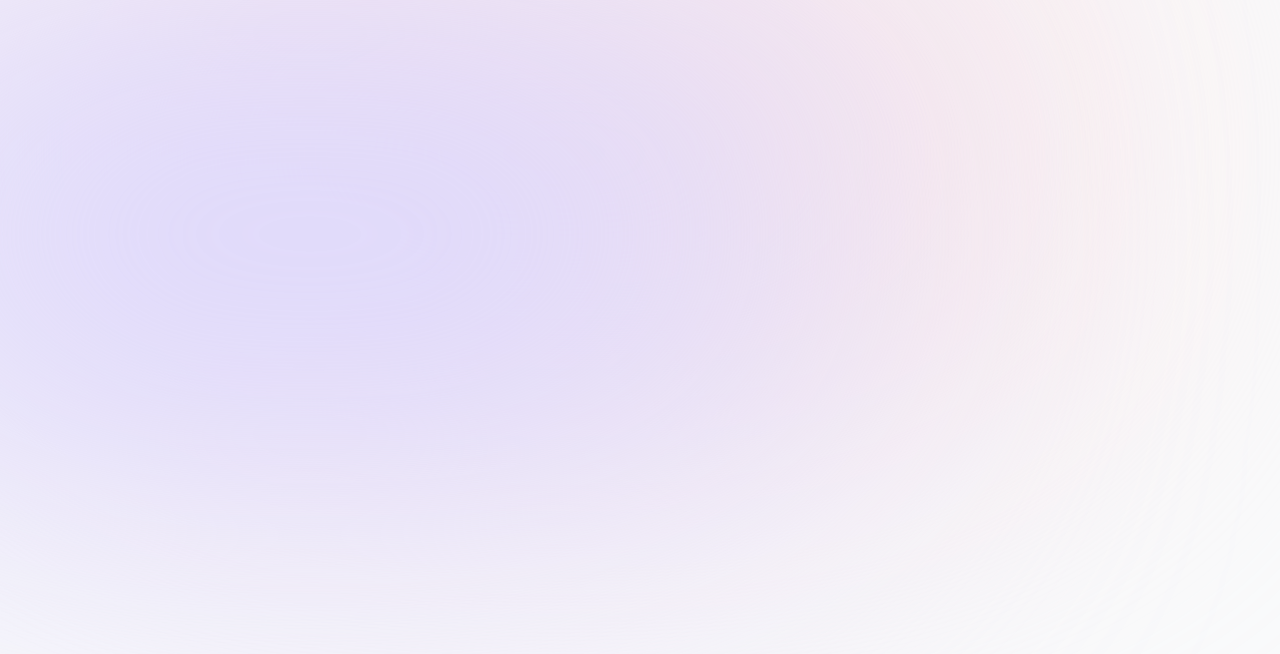
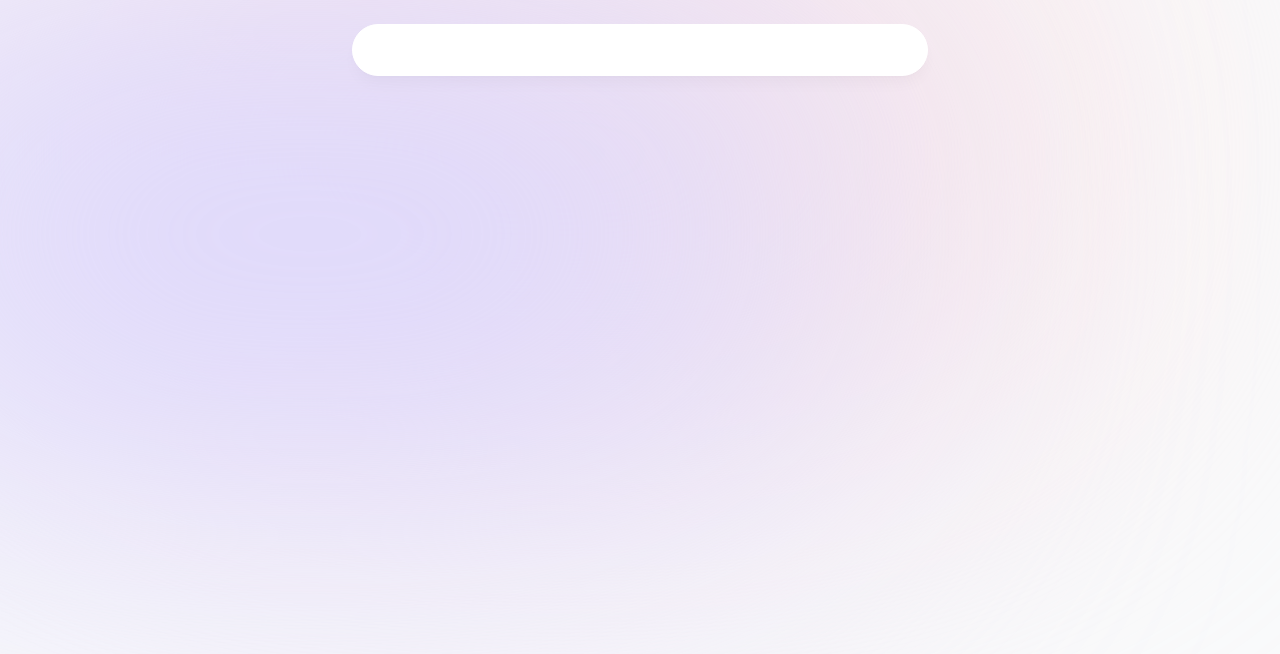
Before and after one commit to JaggerLaw/nextportfolio, a Next.js app: page / in a window 1280 px wide. Shown: the top 654 px of the page. Built offline with nearby package versions, Linux system fonts and the light colour scheme.

Commit message:
added nav bar, and animation

```diff
--- a/app/layout.tsx
+++ b/app/layout.tsx
@@ -1,3 +1,4 @@
+import Header from "@/components/header";
 import "./globals.css";
 import { Inter } from "next/font/google";
 
@@ -16,9 +17,13 @@
 }) {
   return (
     <html lang="en">
-      <body className={`${inter.className} bg-gray-50 text-gray-950 relative`}>
+      <body
+        className={`${inter.className} bg-gray-50 text-gray-950 relative h-[5000px]`}
+      >
         <div className="bg-[#fbe2e3] absolute top-[-6rem] -z-10 right-[11rem] h-[31.25rem] w-[31.25rem] rounded-full blur-[10rem] sm:w-[68.75rem]"></div>
         <div className="bg-[#dbd7fe] absolute top-[-1rem] -z-10 left-[-35rem] h-[31.25rem] w-[50rem] rounded-full blur-[10rem] sm:w-[68.75rem] md:left-[-33rem] lg:left-[-28rem] xl:left-[-15rem] 2xl:left-[-5rem]"></div>
+
+        <Header />
         {children}
       </body>
     </html>
--- a/app/page.tsx
+++ b/app/page.tsx
@@ -1,5 +1,9 @@
+import Header from "@/components/header";
+
 export default function Home() {
   return (
-    <main className="flex min-h-screen flex-col items-center justify-between p-24"></main>
+    <main className="flex min-h-screen flex-col items-center justify-between p-24">
+      {/* <Header /> */}
+    </main>
   );
 }
--- /dev/null
+++ b/components/header.tsx
@@ -0,0 +1,21 @@
+"use client";
+import React from "react";
+import { motion } from "framer-motion";
+
+export default function Header() {
+  return (
+    <div>
+      <header className="z-999 relative">
+        <motion.div
+          className="fixed top-0 left-1/2 -translate-x-1/2 h-[4.5rem] w-full
+        rounded-none border border-white border-opacity-40
+        bg-white bg-opacity-80 shadow-lg shadow-black/[0.03]
+        backdrop-blur-[0.5rem] sm:top-6 sm:h-[3.25rem] sm:w-[36rem]
+        sm:rounded-full"
+          initial={{ y: -100, opacity: 0 }}
+          animate={{ y: 0, opacity: 1 }}
+        ></motion.div>
+      </header>
+    </div>
+  );
+}
--- a/package.json
+++ b/package.json
@@ -16,6 +16,7 @@
     "autoprefixer": "10.6.0",
     "eslint": "9.39.5",
     "eslint-config-next": "16.3.5",
+    "framer-motion": "^14.0.0",
     "next": "16.3.5",
     "postcss": "^8.5.28",
     "react": "19.3.0",
```
Also changed, not shown: 1 other file (tests, documents, lock files or other folders).
